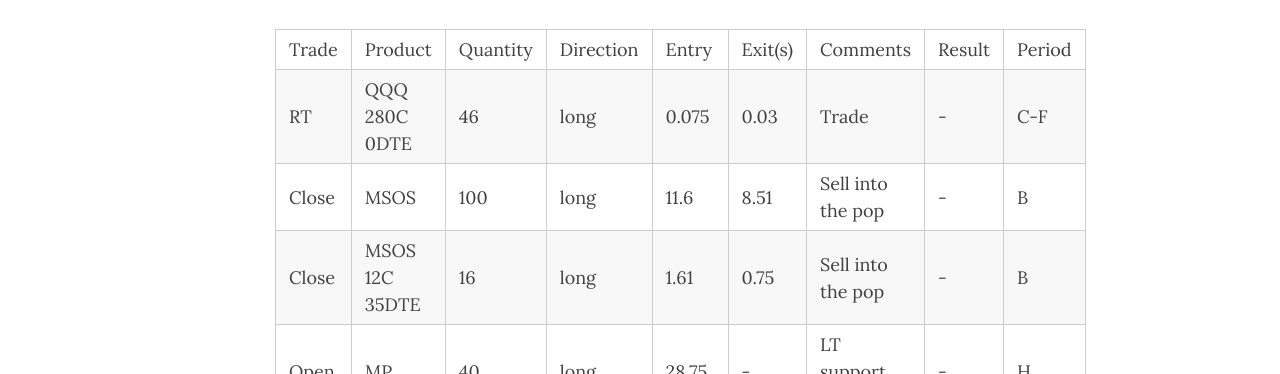
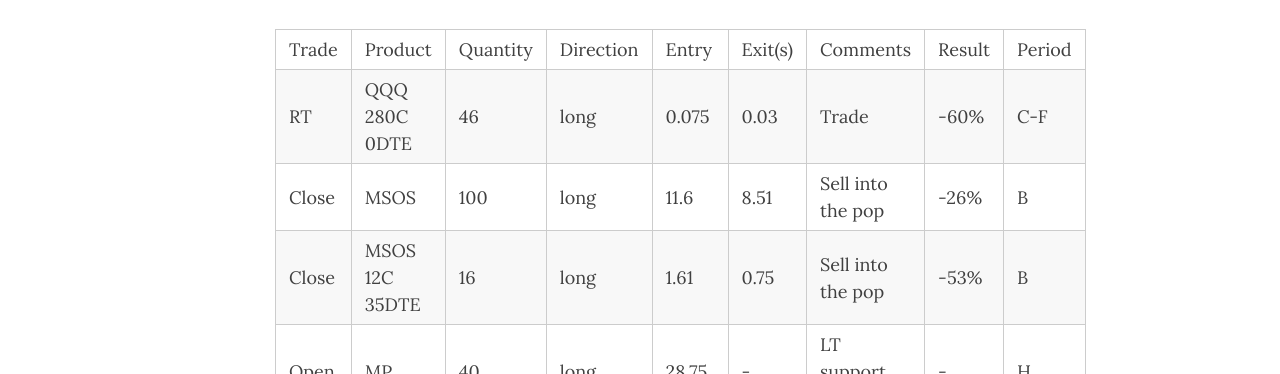
Before and after one commit to zachmitch/zachmitch.github.io, a Jekyll site: the page built from _posts/2022-12-16-trading-journal.md, in a window 1280 px wide and 900 px high, scrolled down 3603 px. Shown: the part 155-529 px from the top of the window. Built offline with Jekyll 4.4.1, drawn with Linux system fonts in a browser that asks for light colours; nearby versions of some CDN libraries; comment, search, counter and statistics services are not loaded.

Commit message:
journal 20221216

```diff
--- a/_posts/2022-12-16-trading-journal.md
+++ b/_posts/2022-12-16-trading-journal.md
@@ -116,9 +116,9 @@
 **Summary**
 
 | Trade | Product | Quantity | Direction | Entry | Exit(s) | Comments | Result | Period |
-| RT | QQQ 280C 0DTE | 46 | long | 0.075 | 0.03 | Trade | - | C-F |
-| Close | MSOS | 100 | long | 11.6 | 8.51 | Sell into the pop | - | B |
-| Close | MSOS 12C 35DTE | 16 | long | 1.61 | 0.75 | Sell into the pop | - | B |
+| RT | QQQ 280C 0DTE | 46 | long | 0.075 | 0.03 | Trade | -60% | C-F |
+| Close | MSOS | 100 | long | 11.6 | 8.51 | Sell into the pop | -26% | B |
+| Close | MSOS 12C 35DTE | 16 | long | 1.61 | 0.75 | Sell into the pop | -53% | B |
 | Open | MP | 40 | long | 28.75 | - | LT support, LT hold | - | H |
 | Open | OSTK | 10 | long | 20.51 | - | LT hold | - | H |
 | Open | WMT | 6 | long | 142.67 | - | Balance L/S | - | H |
```
